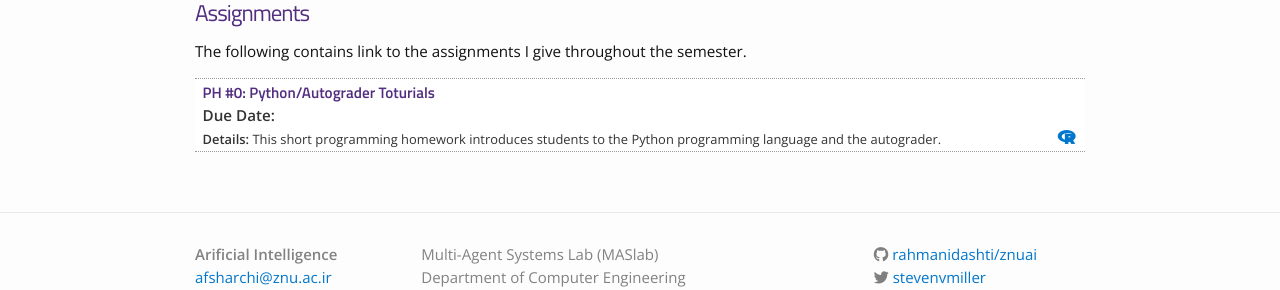
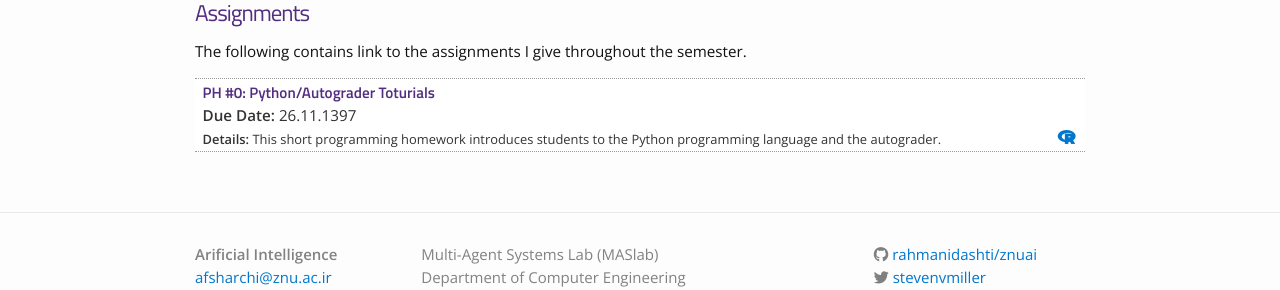
Before and after one commit to rahmanidashti/znuai, a Jekyll site: the page built from assignments.md, in a window 1280 px wide. Shown: the part 152-442 px from the top of the page. Built offline with Jekyll 4.4.1, drawn with Linux system fonts in a browser that asks for light colours; nearby versions of some CDN libraries.

Commit message:
Update assignments.md

```diff
--- a/assignments.md
+++ b/assignments.md
@@ -19,7 +19,7 @@ embedded in the user's browser, by default. The bottom right icons link to the G
 		</span>
 		<br>
 		<span>
-			<strong> Due Date: </strong> {{ assignments.date }}
+			<strong> Due Date: </strong> <span style="font-color:red"> {{ assignments.duedate }} </span>
 		</span>
 		<br>
 		<span class = "postlower">
```
